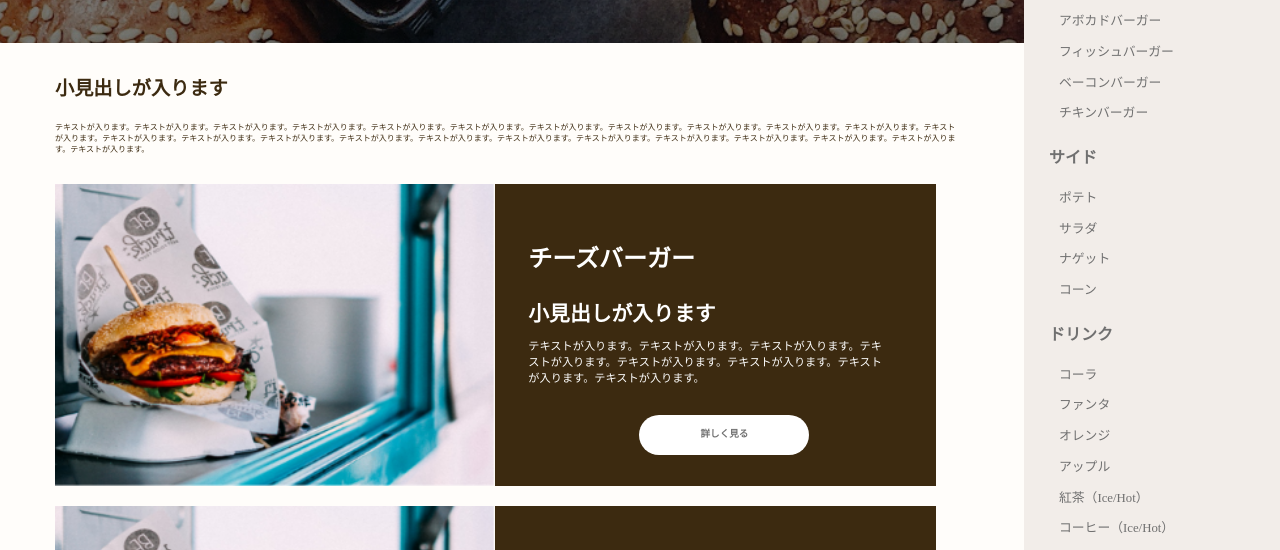
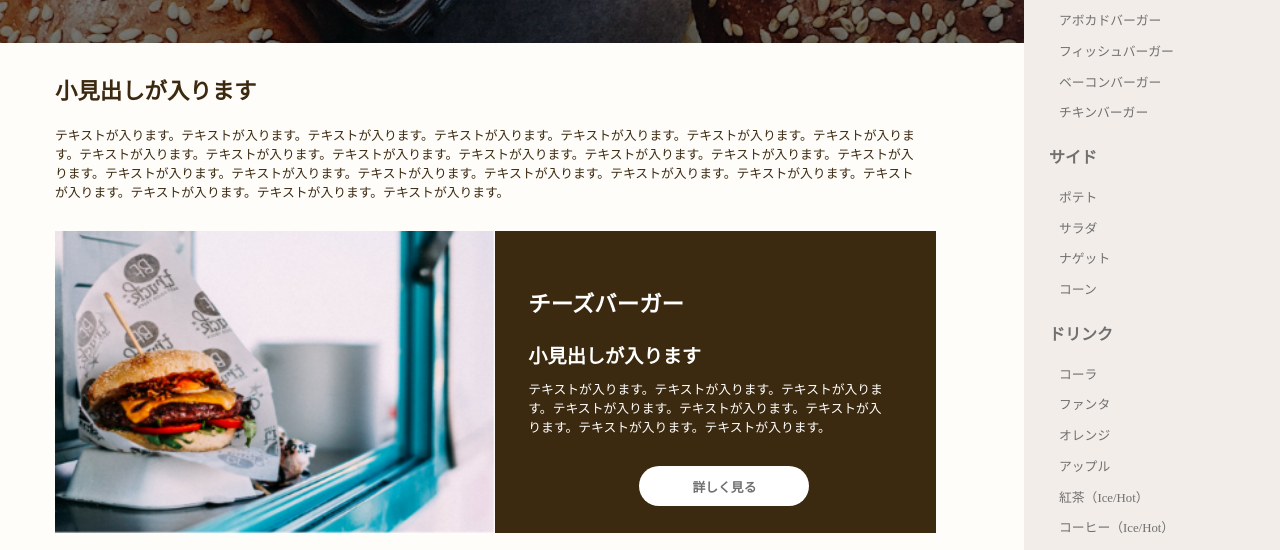
Before and after one commit to reach2reach/Rie_Oshr_hamburger-site, a plain HTML site: page archive.html in a window 1280 px wide. Shown: the part 243-793 px from the top of the page. Drawn offline with Linux system fonts and the light colour scheme; some packages are replaced by stand-ins of ours; a small style sheet from the web is missing.

Commit message:
change font size

```diff
--- a/scss/Object/Component/_button.scss
+++ b/scss/Object/Component/_button.scss
@@ -123,7 +123,6 @@
     @include mq(pc){
         width: 170px;
         height: 40px;
-        font-size: 0.6rem;
         padding: 11px 0;
         margin:10px auto 20px auto;
     }
--- a/scss/Object/Project/_main.scss
+++ b/scss/Object/Project/_main.scss
@@ -151,7 +151,7 @@
         }
 
         @include mq(pc){
-            font-size: 0.9rem;
+            font-size: 1.2rem;
         }
     }
 
@@ -161,11 +161,8 @@
         padding: 20px 11px;
 
         @include mq(tab){
-            font-size: 0.75rem;
+            font-size: 0.8rem;
             padding: 14px 0 0 10px;
-        }
-        @include mq(pc){
-            font-size: 0.5rem;
         }
     }
 }
@@ -185,7 +182,7 @@
         }
 
         @include mq(pc){
-            font-size: 1.2rem;
+            font-size: 1.4rem;
         }
     }
    >p{
@@ -198,8 +195,7 @@
         }
 
         @include mq(pc){
-            font-size: 0.5rem;
-            padding-right: 120px;
+            padding-right: 160px;
         }
     }
 }
@@ -248,7 +244,7 @@
                 padding: 20px 0 20px 10px;
             }
             @include mq(pc){
-                font-size: 1.5rem;
+                font-size: 1.4rem;
                 padding: 25px 0 23px 15px;
             }
         }
@@ -259,7 +255,7 @@
             }
 
             @include mq(pc){
-                font-size: 1.3rem;
+                font-size: 1.2rem;
                 padding-left:15px;
             }
         }
@@ -272,7 +268,7 @@
             }
 
             @include mq(pc){
-                font-size: 0.7rem;
+                font-size: 0.8rem;
                 padding-left:15px;
             }
         }
--- a/scss/Object/Project/_mainvisual.scss
+++ b/scss/Object/Project/_mainvisual.scss
@@ -31,7 +31,7 @@
         }
 
         @include mq(pc){
-            font-size: 1.4rem;
+            font-size: 1.7rem;
         }
     }
 
--- a/scss/Object/Project/_map.scss
+++ b/scss/Object/Project/_map.scss
@@ -60,7 +60,7 @@
                 left: 30px;
             }
             @include mq(pc){
-                font-size: 1.2rem;
+                font-size: 1.4rem;
                 top:43px ;
                 left: 60px;
             }
@@ -91,13 +91,13 @@
             padding: 70px 30px 0px 40px;
 
             @include mq(tab){
-                font-size: 0.6rem;
+                font-size: 0.7rem;
                 line-height: 2.3;
                 padding: 60px 30px 0px 30px;
             }
             @include mq(pc){
-                font-size: 0.01rem;
-                padding: 102px 30px 0px 60px;
+                font-size: 0.6rem;
+                padding: 90px 30px 0px 60px;
                 line-height: 2.0;
             }
         }
```
Also changed, not shown: css/style.css, 1 other file.
